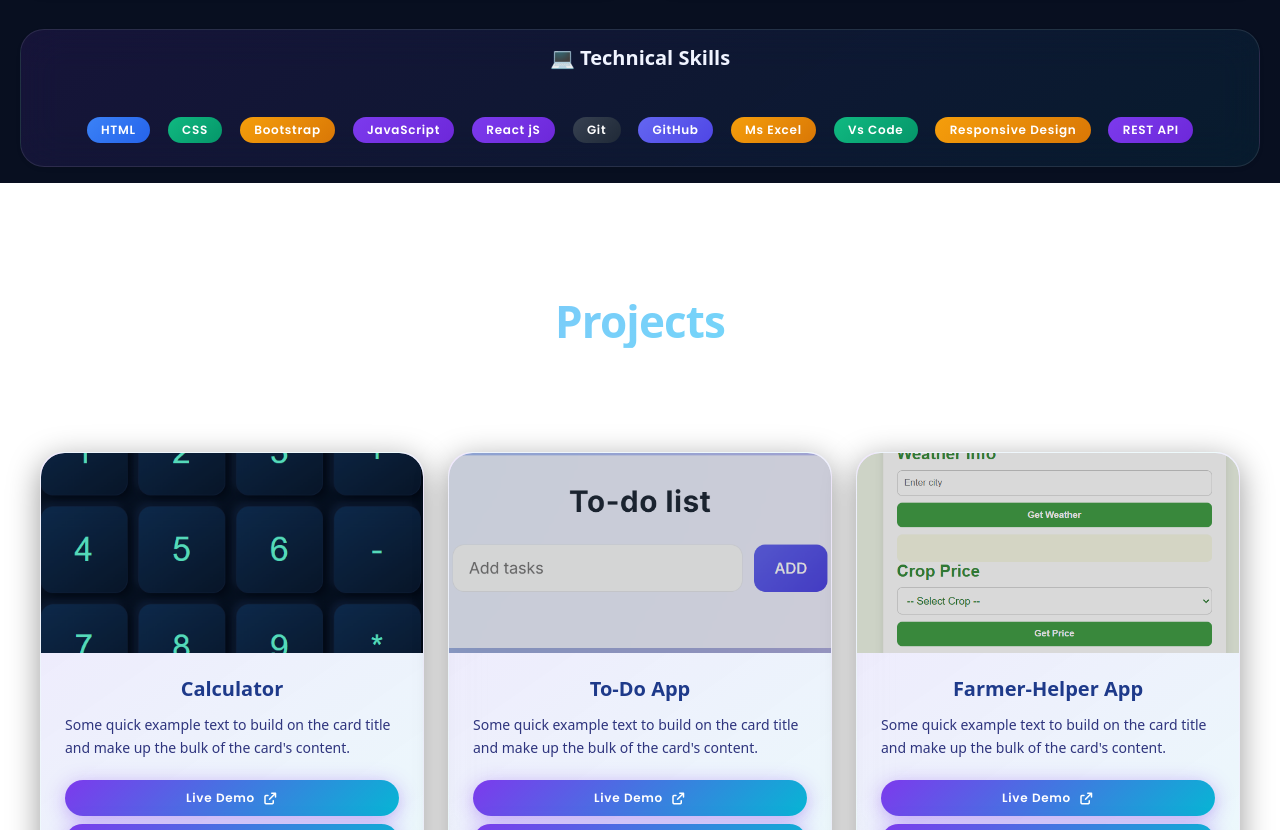
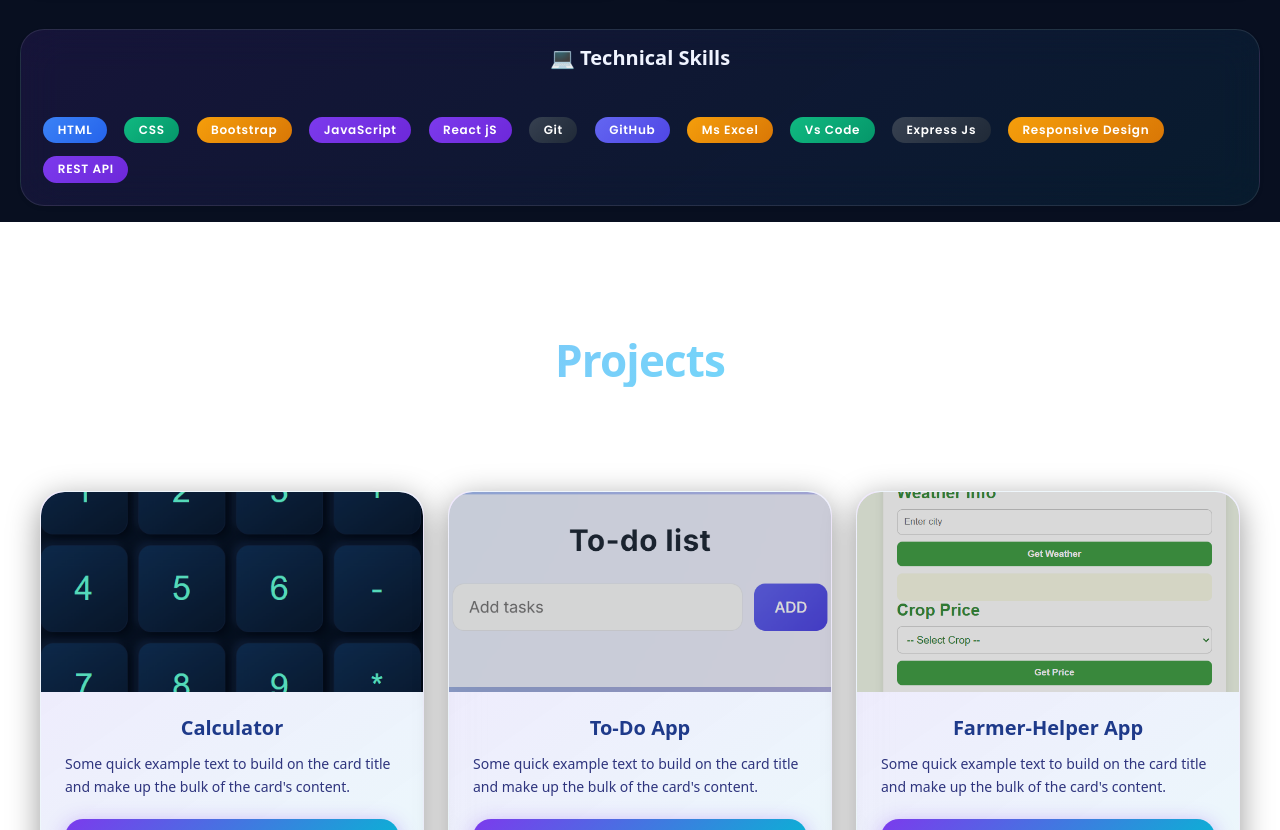
Before and after one commit to Karan-Prajapati-92/Portfolio-website, a plain HTML site: page index.html in a window 1280 px wide. Shown: the part 1195-2025 px from the top of the page. Drawn offline with nearby package versions, Linux system fonts and the light colour scheme.

Commit message:
Update file

```diff
--- a/index.html
+++ b/index.html
@@ -150,6 +150,7 @@ with HTML, CSS, JavaScript, Bootstrap and React.
             <span class="badge bg-secondary p-4 m-4">GitHub</span>
                         <span class="badge bg-warning text-dark p-4 m-4">Ms Excel</span>
                                     <span class="badge bg-success p-4 m-4">Vs Code</span>
+                                    <span class="badge bg-dark p-4 m-4">Express Js</span>
 <span class="badge bg-warning text-dark p-4 m-4">Responsive Design</span>
 <span class="badge bg-danger p-4 m-4">REST API</span>
         </div>
```
